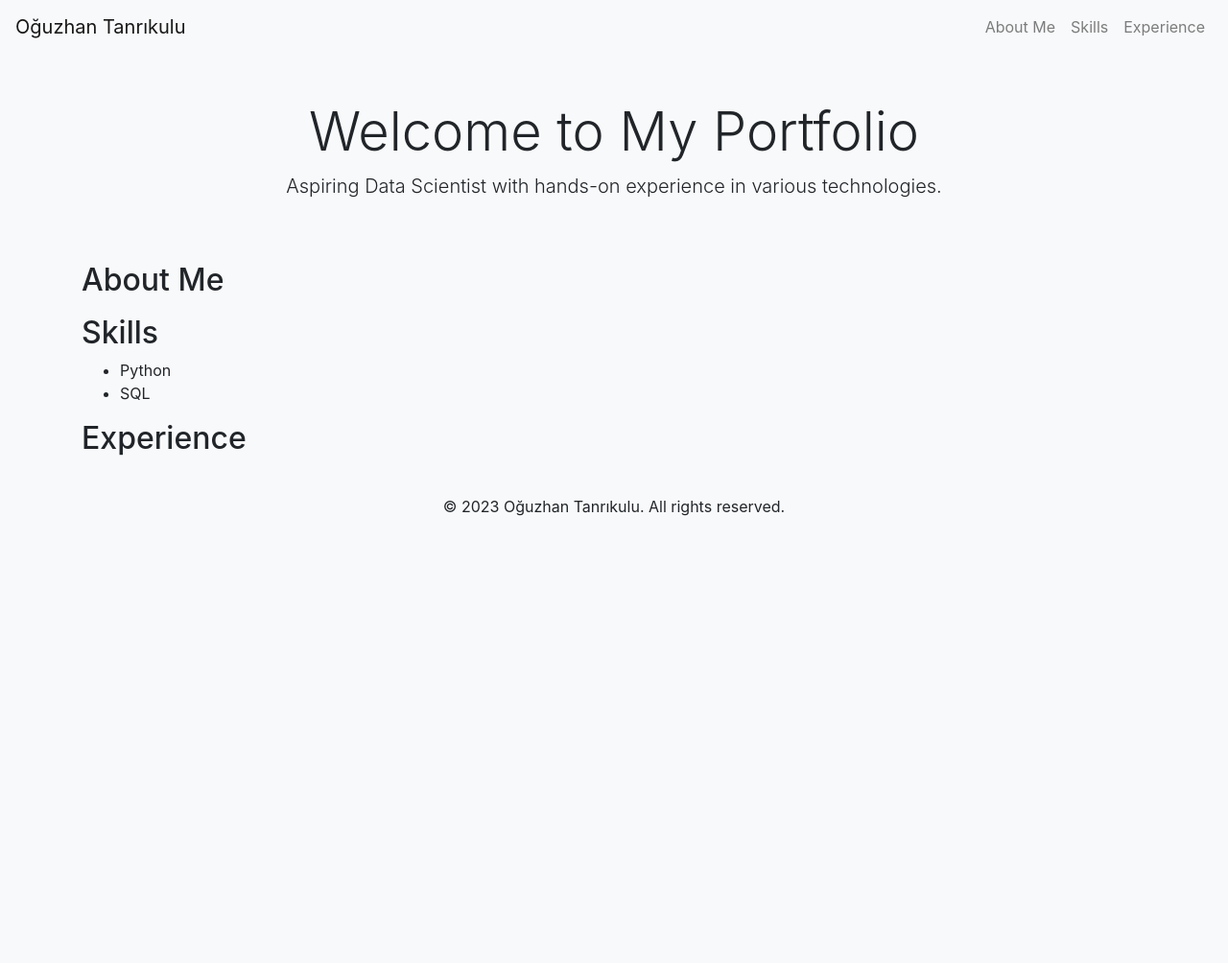
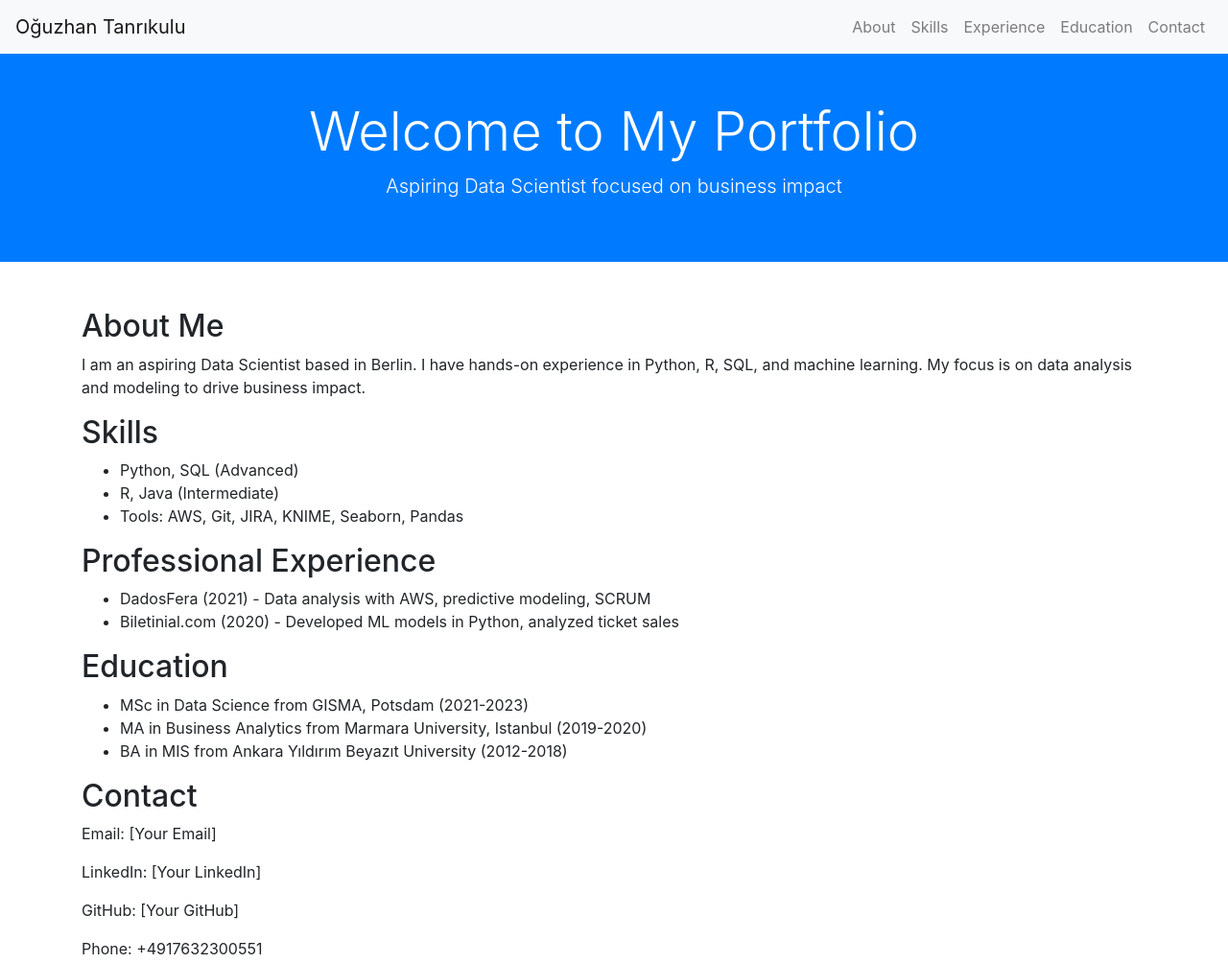
Before and after one commit to oguzhantanrikulu/oguzhantanrikulu.github.io, a plain HTML site: page index.html in a window 1280 px wide. Shown: the top 1004 px of the page at 96% size. Before the commit the page ends 800 px from the top, so only its background shows below. Drawn offline with nearby package versions, Linux system fonts and the light colour scheme.

Commit message:
Updated index.html

```diff
--- a/index.html
+++ b/index.html
@@ -3,7 +3,6 @@
 
 <head>
     <meta charset="UTF-8">
-    <meta http-equiv="X-UA-Compatible" content="IE=edge">
     <meta name="viewport" content="width=device-width, initial-scale=1.0">
     <title>Oğuzhan Tanrıkulu's Portfolio</title>
     <link rel="stylesheet" href="https://maxcdn.bootstrapcdn.com/bootstrap/4.5.2/css/bootstrap.min.css">
@@ -12,53 +11,78 @@
     <script src="https://maxcdn.bootstrapcdn.com/bootstrap/4.5.2/js/bootstrap.min.js"></script>
 </head>
 
-<body class="bg-light">
+<body>
+    <!-- Navbar -->
     <nav class="navbar navbar-expand-lg navbar-light bg-light">
         <a class="navbar-brand" href="#">Oğuzhan Tanrıkulu</a>
-        <!-- Add more navigation items here -->
+        <button class="navbar-toggler" type="button" data-toggle="collapse" data-target="#navbarNav" aria-controls="navbarNav" aria-expanded="false" aria-label="Toggle navigation">
+            <span class="navbar-toggler-icon"></span>
+        </button>
         <div class="collapse navbar-collapse" id="navbarNav">
             <ul class="navbar-nav ml-auto">
-                <li class="nav-item">
-                    <a class="nav-link" href="#about">About Me</a>
-                </li>
-                <li class="nav-item">
-                    <a class="nav-link" href="#skills">Skills</a>
-                </li>
-                <li class="nav-item">
-                    <a class="nav-link" href="#experience">Experience</a>
-                </li>
+                <li class="nav-item"><a class="nav-link" href="#about">About</a></li>
+                <li class="nav-item"><a class="nav-link" href="#skills">Skills</a></li>
+                <li class="nav-item"><a class="nav-link" href="#experience">Experience</a></li>
+                <li class="nav-item"><a class="nav-link" href="#education">Education</a></li>
+                <li class="nav-item"><a class="nav-link" href="#contact">Contact</a></li>
             </ul>
         </div>
     </nav>
 
-    <header class="text-center py-5">
+    <!-- Hero Section -->
+    <section class="bg-primary text-white text-center py-5">
         <h1 class="display-4">Welcome to My Portfolio</h1>
-        <p class="lead">Aspiring Data Scientist with hands-on experience in various technologies.</p>
-    </header>
+        <p class="lead">Aspiring Data Scientist focused on business impact</p>
+    </section>
 
-    <main class="container">
+    <!-- Main Content -->
+    <main class="container py-5">
+        <!-- About Section -->
         <section id="about">
             <h2>About Me</h2>
-            <p><!-- Your content here --></p>
+            <p>I am an aspiring Data Scientist based in Berlin. I have hands-on experience in Python, R, SQL, and machine learning. My focus is on data analysis and modeling to drive business impact.</p>
         </section>
 
+        <!-- Skills Section -->
         <section id="skills">
             <h2>Skills</h2>
             <ul>
-                <li>Python</li>
-                <li>SQL</li>
-                <!-- Add more skills here -->
+                <li>Python, SQL (Advanced)</li>
+                <li>R, Java (Intermediate)</li>
+                <li>Tools: AWS, Git, JIRA, KNIME, Seaborn, Pandas</li>
             </ul>
         </section>
 
+        <!-- Experience Section -->
         <section id="experience">
-            <h2>Experience</h2>
-            <p><!-- Your content here --></p>
+            <h2>Professional Experience</h2>
+            <ul>
+                <li>DadosFera (2021) - Data analysis with AWS, predictive modeling, SCRUM</li>
+                <li>Biletinial.com (2020) - Developed ML models in Python, analyzed ticket sales</li>
+            </ul>
         </section>
 
-        <!-- Add more sections like education, projects, etc. -->
+        <!-- Education Section -->
+        <section id="education">
+            <h2>Education</h2>
+            <ul>
+                <li>MSc in Data Science from GISMA, Potsdam (2021-2023)</li>
+                <li>MA in Business Analytics from Marmara University, Istanbul (2019-2020)</li>
+                <li>BA in MIS from Ankara Yıldırım Beyazıt University (2012-2018)</li>
+            </ul>
+        </section>
+
+        <!-- Contact Section -->
+        <section id="contact">
+            <h2>Contact</h2>
+            <p>Email: [Your Email]</p>
+            <p>LinkedIn: [Your LinkedIn]</p>
+            <p>GitHub: [Your GitHub]</p>
+            <p>Phone: +4917632300551</p>
+        </section>
     </main>
 
+    <!-- Footer -->
     <footer class="text-center py-4">
         <p>&copy; 2023 Oğuzhan Tanrıkulu. All rights reserved.</p>
     </footer>
```
